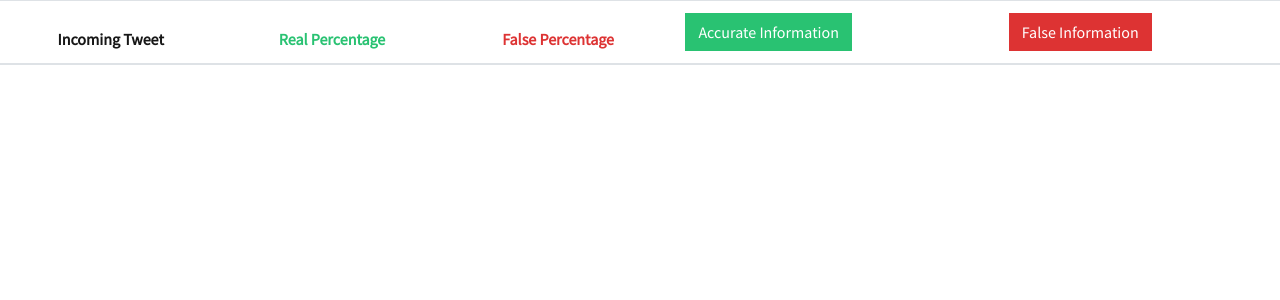
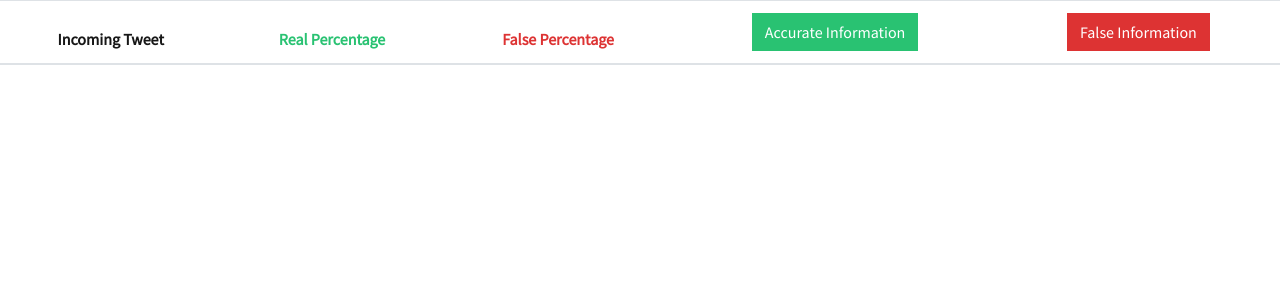
Before and after one commit to abdulelakiri/Varsity-Hacking-Team, a Flask app: page /table in a window 1280 px wide. Shown: the part 72-372 px from the top of the page. Run offline with Flask 2, Linux system fonts and the light colour scheme; lists and menus that the app fills with data are empty; some libraries are stand-ins or nearby versions.

Commit message:
actually added button alignment

```diff
--- a/webpage/templates/table.html
+++ b/webpage/templates/table.html
@@ -6,11 +6,11 @@
         <th class="text-base" style="text-align: center;">Incoming Tweet</th>
         <th class="text-success" style="text-align: center;">Real Percentage</th>
         <th class="text-danger" style="text-align: center;">False Percentage</th>
-        <th>
-          <button type="button" class="btn btn-success" style="text-align: center;">Accurate Information</button>
+        <th style="text-align: center;">
+          <button type="button" class="btn btn-success" >Accurate Information</button>
         </th>
-        <th>
-          <button type="button" class="btn btn-danger" style="text-align: center;">False Information</button>
+        <th style="text-align: center;">
+          <button type="button" class="btn btn-danger" >False Information</button>
         </th>
       </tr>
     </thead>
```
